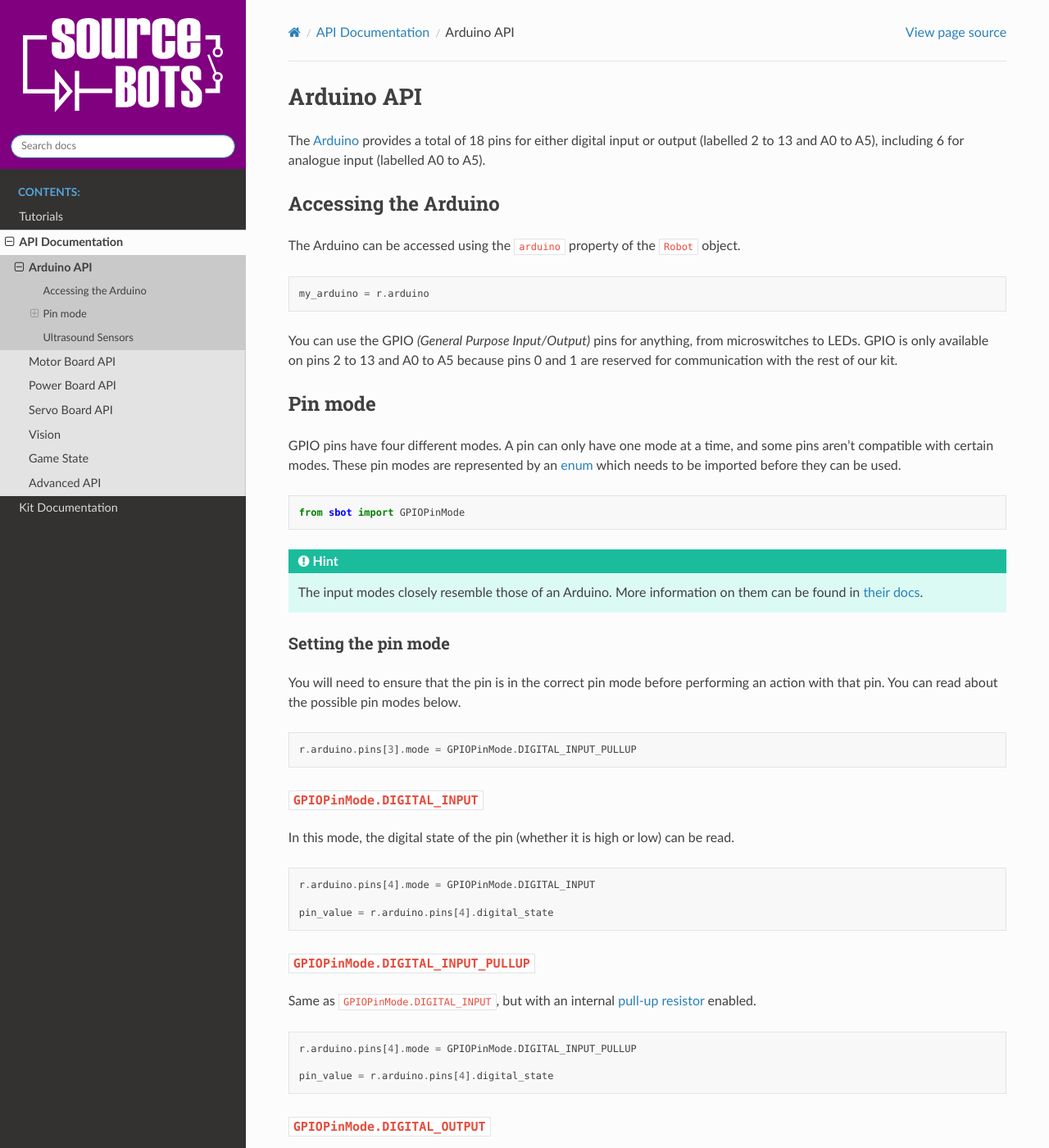
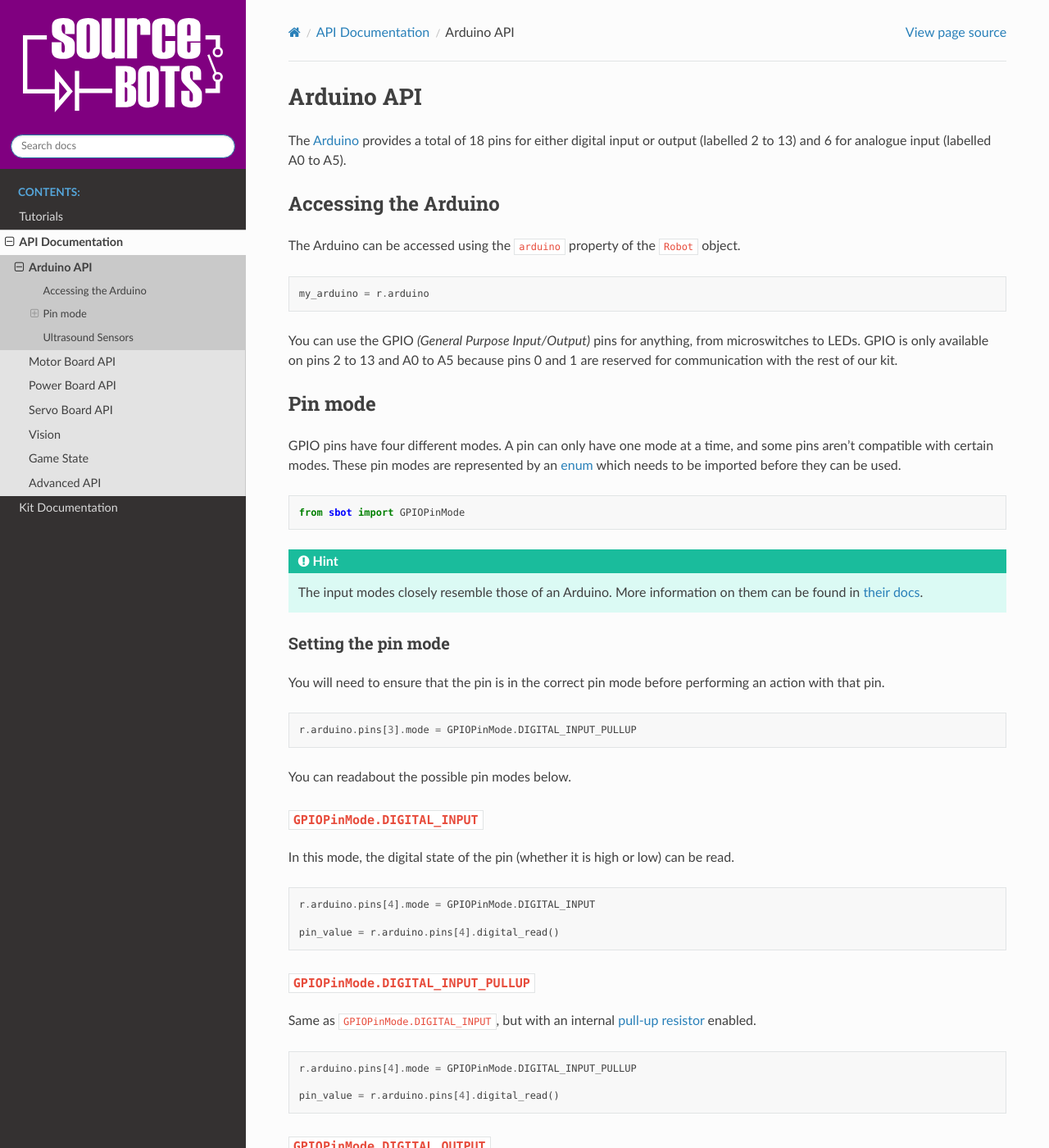
Before and after one commit to sourcebots/sbot, a Sphinx documentation site: the page built from docs/source/api/arduino.rst, in a window 1280 px wide and 1400 px high. Shown: the whole window at 82% size. Built offline with Sphinx 7.4.7 and the Read the Docs theme 2.0.0, drawn with Linux system fonts in a browser that asks for light colours; some of the changed text lies outside the part shown.

Commit message:
Update docs for new arduino interface

```diff
--- a/docs/source/api/arduino.rst
+++ b/docs/source/api/arduino.rst
@@ -3,8 +3,7 @@ Arduino API
 
 The `Arduino <https://store.arduino.cc/arduino-uno-rev3>`__
 provides a total of 18 pins for either digital input or output (labelled
-2 to 13 and A0 to A5), including 6 for analogue input (labelled A0 to
-A5).
+2 to 13) and 6 for analogue input (labelled A0 to A5).
 
 Accessing the Arduino
 ---------------------
@@ -42,13 +41,14 @@ imported before they can be used.
 Setting the pin mode
 ~~~~~~~~~~~~~~~~~~~~
 
-You will need to ensure that the pin is in the correct pin
-mode before performing an action with that pin. You can read
-about the possible pin modes below.
+You will need to ensure that the pin is in the correct pin mode before
+performing an action with that pin.
 
 .. code:: python
 
    r.arduino.pins[3].mode = GPIOPinMode.DIGITAL_INPUT_PULLUP
+
+You can readabout the possible pin modes below.
 
 
 ``GPIOPinMode.DIGITAL_INPUT``
@@ -61,7 +61,7 @@ can be read.
 
    r.arduino.pins[4].mode = GPIOPinMode.DIGITAL_INPUT
 
-   pin_value = r.arduino.pins[4].digital_state
+   pin_value = r.arduino.pins[4].digital_read()
 
 
 ``GPIOPinMode.DIGITAL_INPUT_PULLUP``
@@ -75,20 +75,27 @@ enabled.
 
    r.arduino.pins[4].mode = GPIOPinMode.DIGITAL_INPUT_PULLUP
 
-   pin_value = r.arduino.pins[4].digital_state
+   pin_value = r.arduino.pins[4].digital_read()
 
 ``GPIOPinMode.DIGITAL_OUTPUT``
 ~~~~~~~~~~~~~~~~~~~~~~~~~~~~~~
 
-In this mode, we can set binary values of ``0V`` or ``5V`` to the pin.
+In this mode, you can set binary values of ``0V`` or ``5V`` to the pin.
 
 .. code:: python
 
    r.arduino.pins[4].mode = GPIOPinMode.DIGITAL_OUTPUT
    r.arduino.pins[6].mode = GPIOPinMode.DIGITAL_OUTPUT
 
-   r.arduino.pins[4].digital_state = True
-   r.arduino.pins[6].digital_state = False
+   r.arduino.pins[4].digital_write(True)
+   r.arduino.pins[6].digital_write(False)
+
+You can get the last value you digitally wrote using ``last_digital_write``.
+
+.. code:: python
+
+    pin_state = r.arduino.pins[4].last_digita_write
+
 
 ``GPIOPinMode.ANALOGUE_INPUT``
 ~~~~~~~~~~~~~~~~~~~~~~~~~~~~~~
@@ -107,7 +114,7 @@ are labelled ``A0`` to ``A5``; however pins ``A4`` and ``A5`` are reserved and c
 
    r.arduino.pins[AnaloguePin.A0].mode = GPIOPinMode.ANALOGUE_INPUT
 
-   pin_value = r.arduino.pins[AnaloguePin.A0].analogue_value
+   pin_value = r.arduino.pins[AnaloguePin.A0].analogue_read
 
 .. Hint:: The values are the voltages read on the pins,
    between 0 and 5.
```
